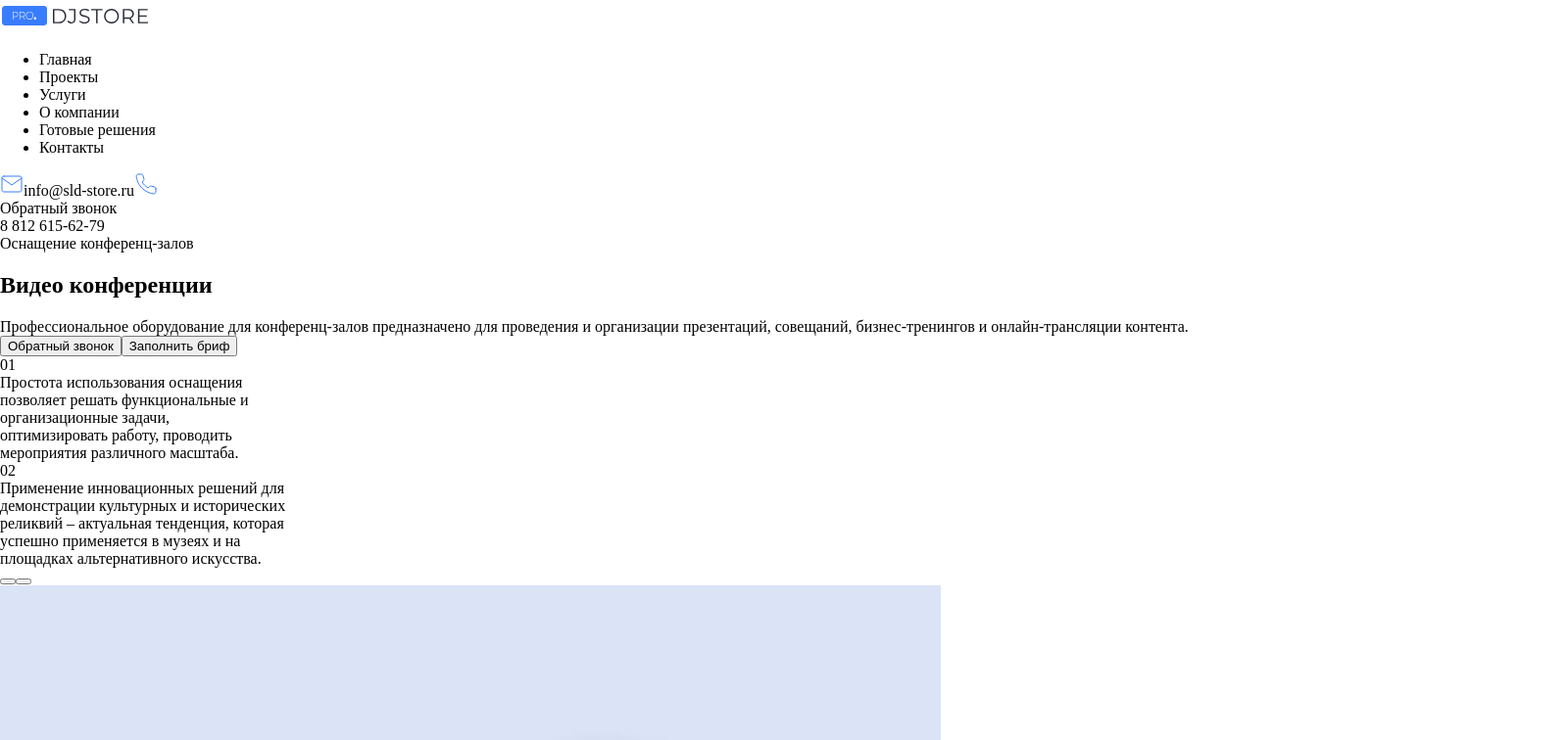
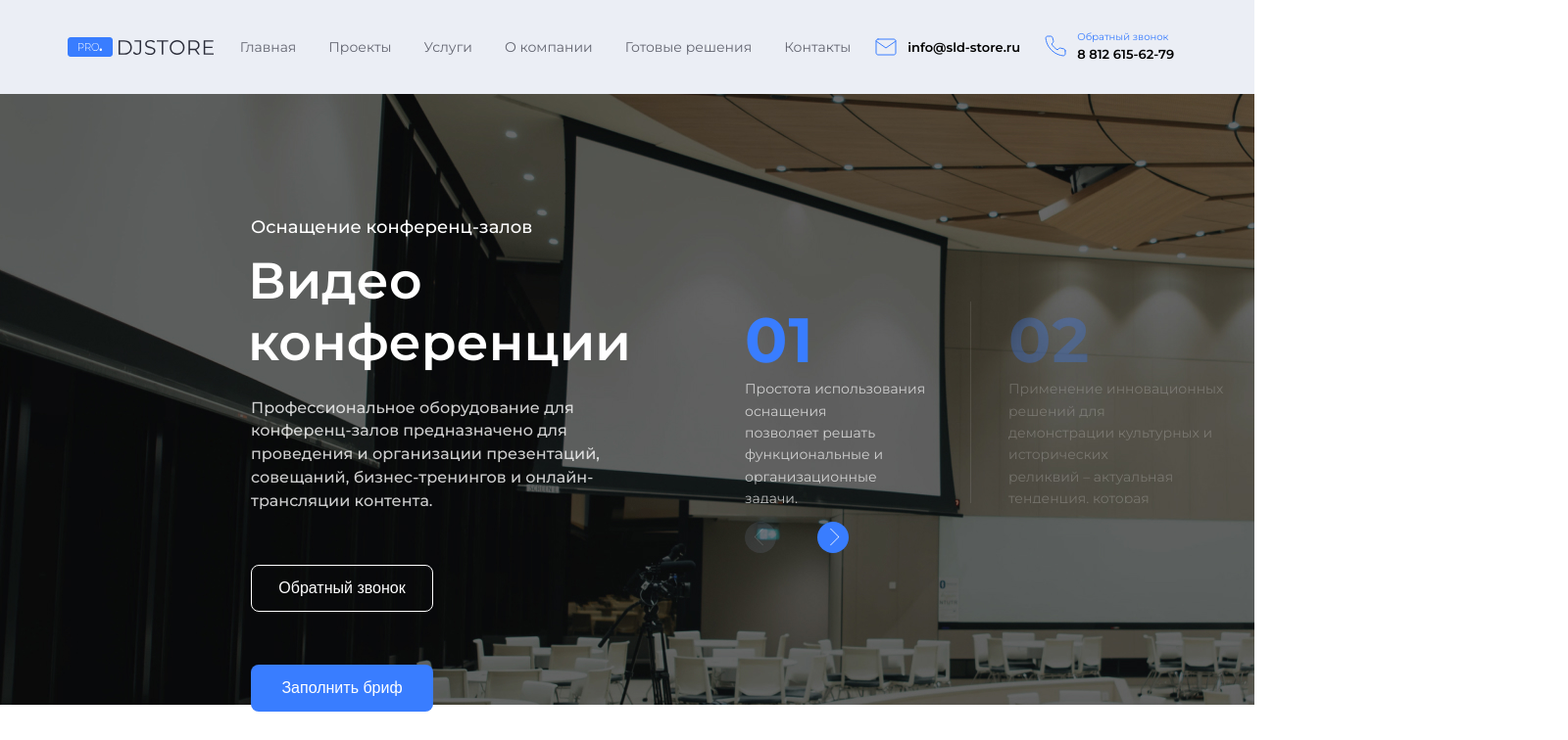
Before and after one commit to SidorovMaxim/dj-store, a React (Create React App) app: page / in a window 1280 px wide. Shown: the top 756 px of the page at 98% size, 1600 px wide, since content can reach past the window. Built offline with nearby package versions, Linux system fonts and the light colour scheme.

Commit message:
Added static design styles

```diff
--- a/src/App.scss
+++ b/src/App.scss
@@ -0,0 +1,302 @@
+%flex-default {
+  display: flex;
+  align-items: center;
+  justify-content: center;
+  padding: 0;
+}
+
+%flex-child {
+  margin: 0 15px;
+}
+
+
+html {
+  overflow-x: hidden;
+  font-family: "Montserrat";
+  letter-spacing: 0em;
+  font-style: normal;
+
+
+  header {
+    @extend %flex-default;
+    position: sticky;
+    z-index: 1;
+    left: 0%;
+    top: 0%;
+    width: 100%;
+    height: 96px;
+    background: #EBEEF5;
+
+    span {
+      @extend %flex-child;
+    }
+
+    span.logo {
+      color: #2B2D3A;
+    }
+
+    nav ul {
+      @extend %flex-default;
+      margin: 0 7.5px;
+      color: #2B2D3A;
+      opacity: 0.7;
+
+      li {
+        @extend %flex-child;
+        margin: 0 16.5px;
+        list-style-type: none;
+        font-size: 14px;
+        font-weight: 400;
+        line-height: 17px;
+      }
+    }
+
+    span.mail {
+      @extend %flex-default;
+      margin: 0 -5px;
+
+      img.mail-icon {
+        margin: 0 5px;
+      }
+
+      span.mail-text {
+        margin: 0 5px;
+        font-size: 13px;
+        font-weight: 600;
+        line-height: 16px;
+      }
+    }
+
+    span.phone {
+      display: grid;
+      grid-template-areas: "icon desc"
+                           "icon number";
+      margin-left: 24px;
+
+      img.phone-icon {
+        grid-area: icon;
+        margin: 2px 10px 2px 0;
+      }
+
+      div.phone-text-desc {
+        grid-area: desc;
+        color: #397DFF;
+        font-size: 10px;
+        line-height: 10px;
+      }
+
+      div.phone-text-number {
+        grid-area: number;
+        margin-top: 4px;
+        font-size: 13px;
+        font-weight: 600;
+        line-height: 16px;
+      }
+    }
+  }
+
+
+  section.slider {
+    position: relative;
+    width: 100%;
+    height: 624px;
+    background-image: url(main/images/slider_image_1.jpg);
+
+    div.static-container {
+      position: absolute;
+      top: 20%;
+      left: 20%;
+      width: 31%;
+      color: white;
+
+      div.trend {
+        font-size: 18px;
+        font-weight: 500;
+        line-height: 22px;
+      }
+
+      h1 {
+        margin: 12px 0 24px -3px;
+        font-size: 52px;
+        font-weight: 600;
+        line-height: 63px;
+        text-align: left;
+      }
+
+      div.description {
+        width: 94%;
+        opacity: 0.8;
+        font-size: 16px;
+        font-weight: 500;
+        line-height: 148%;
+      }
+
+      button.back-call,
+      button.fill-out-brief {
+        width: 186px;
+        height: 48px;
+        margin: 54px 24px 0 0;
+        padding: 0;
+        color: white;
+        font-size: 16px;
+        font-weight: 500;
+        line-height: 20px;
+        border-radius: 8px;
+
+      }
+
+      button.back-call {
+        background: transparent;
+        border: 1px solid white;
+        box-sizing: border-box;
+      }
+
+      button.fill-out-brief {
+        background: #397DFF;
+        border: none;
+      }
+    }
+
+    div.dynamic-container {
+      position: absolute;
+      top: 34%;
+      left: calc(100% - 520px);
+      display: flex;
+      align-items: center;
+      width: 60%;
+      height: 33%;
+      overflow-x: hidden;
+
+      div.slide {
+        height: 100%;
+
+        &.first {
+          width: 25%;
+        }
+
+        &.second {
+          width: 30%;
+        }
+
+        &.inactive {
+          opacity: 0.3;
+        }
+
+        div.number {
+          font-size: 64px;
+          font-weight: bold;
+          line-height: 78px;
+          letter-spacing: 0.02em;
+          font-feature-settings: 'pnum' on, 'lnum' on;
+          color: #397DFF;
+        }
+
+        div.description {
+          font-size: 14px;
+          font-weight: normal;
+          line-height: 160%;
+          color: white;
+          opacity: 0.7;
+        }
+      }
+
+      div.vertical-line {
+        height: 100%;
+        width: 0;
+        margin: 38px;
+        border-left: 1px solid white;
+        opacity: 0.1;
+      }
+    }
+
+    div.arrows-container {
+      position: absolute;
+      top: 70%;
+      left: calc(100% - 520px);
+      display: flex;
+      justify-content: space-between;
+      width: 106px;
+      height: 32px;
+
+      button.prev-slide,
+      button.next-slide {
+        position: relative;
+        width: 32px;
+        height: 32px;
+        border: none;
+        border-radius: 50%;
+
+        &:after {
+          position: absolute;
+          top: 9px;
+          content: '';
+          display: block;
+          width: 12px;
+          height: 12px;
+          border-left: 1px solid white;
+          border-bottom: 1px solid white;
+          border-radius: 1px;
+        }
+      }
+
+      button.prev-slide {
+        background: rgba(186, 209, 255, 0.1);
+
+        &:after {
+          right: 7px;
+          opacity: 0.2;
+          transform: rotate(45deg);
+        }
+      }
+
+      button.next-slide {
+        background: #397DFF;
+
+        &:after {
+          left: 7px;
+          transform: rotate(-135deg);
+        }
+      }
+    }
+  }
+
+  section.block {
+    position: relative;
+    width: 100%;
+    height: 620px;
+    margin: 120px 0;
+
+    div.img-container {
+      display: inline-block;
+      width: 50%;
+      height: 100%;
+
+      img.block-img {
+        width: 100%;
+      }
+    }
+
+    div.pop-up {
+      @extend %flex-default;
+      position: absolute;
+      top: 11%;
+      right: 37.2%;
+      height: 60px;
+      width: 60px;
+      background: rgba(57, 125, 255, 0.2);
+      border: 1px solid #397DFF;
+      border-radius: 50%;
+      box-sizing: border-box;
+
+      button {
+        height: 26px;
+        width: 26px;
+        background: #397DFF;
+        color: white;
+        font-size: 18px;
+        border: none;
+        border-radius: 50%;
+      }
+    }
+  }
+}
```
